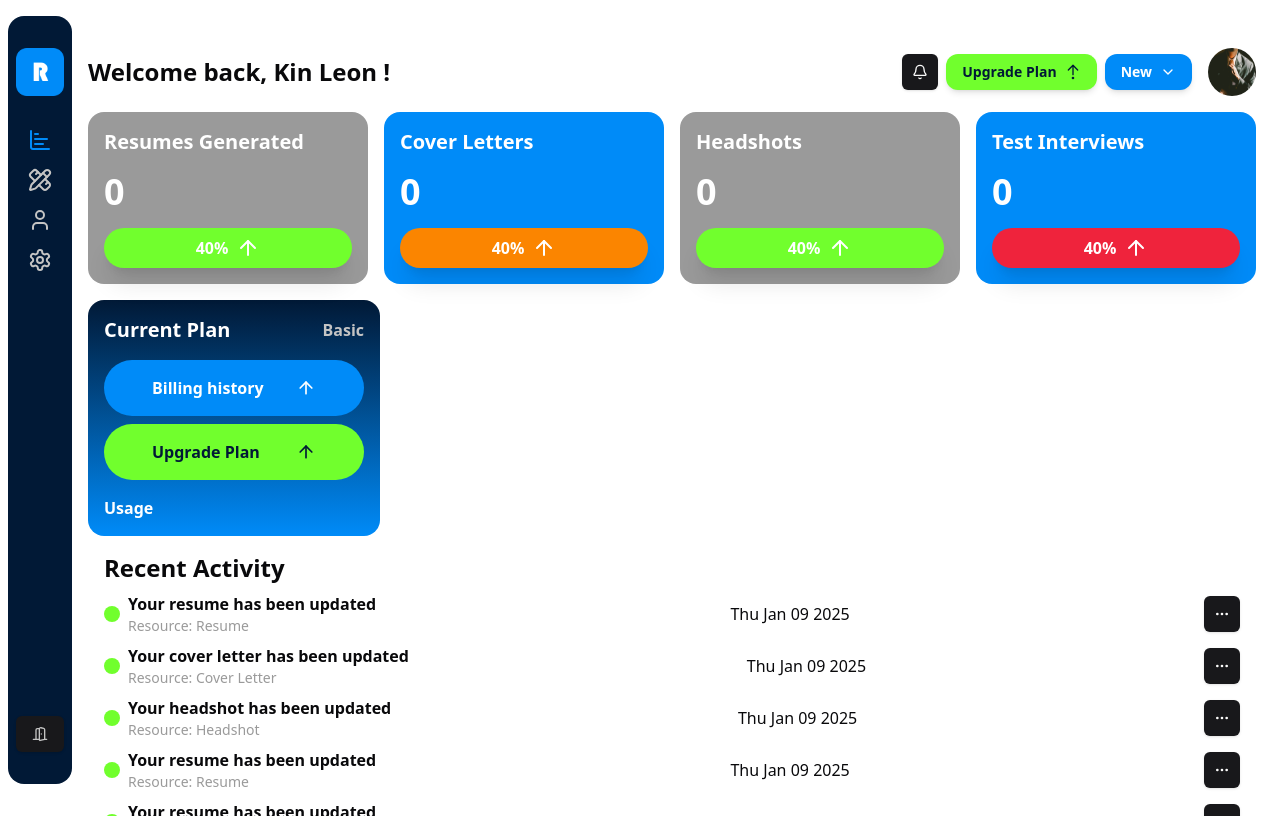
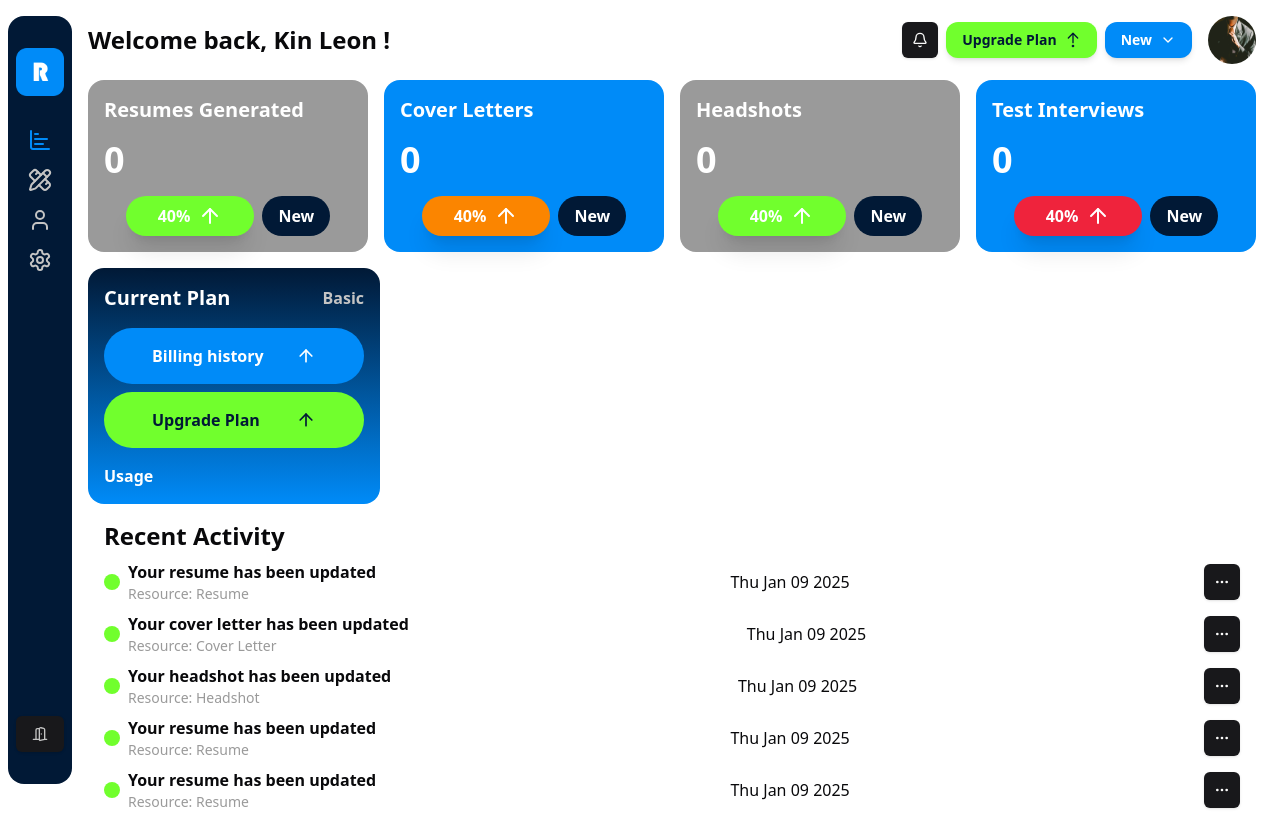
Before and after one commit to codewithkin/reuh, a Next.js app: page /dashboard in a window 1280 px wide. Built offline with nearby package versions, Linux system fonts and the light colour scheme.

Commit message:
Layout updates

```diff
--- a/src/app/dashboard/page.tsx
+++ b/src/app/dashboard/page.tsx
@@ -5,6 +5,7 @@ import RecentActivity from "@/components/dashboard/RecentActivity";
 import { Button } from "@/components/ui/button";
 import { ArrowUp, ArrowUpFromDotIcon } from "lucide-react";
 import { Metadata } from "next";
+import Link from "next/link";
 
 export const metadata: Metadata = {
   title: "Dashboard"
@@ -13,12 +14,12 @@ export const metadata: Metadata = {
 export default function Dashboard () {
 
   return (
-    <section className="py-4 overflow-y-scroll h-screen md:py-8 md:px-4 w-full">
+    <section className="py-4 overflow-y-scroll h-screen md:py-0 md:pb-8 md:px-4 w-full">
       {/* Top Bar */}
       <article className="flex flex-col w-full md:flex-row gap-2 md:justify-between md:items-center">
         <article className="flex gap-2 items-center">
           <img src="/images/design/suit.jpg" className="w-8 h-8 rounded-full flex md:hidden" alt="me" />
-          <h2 className="font-semibold text-xl md:text-2xl">Welcome back, Kin Leon !</h2>
+          <h2 className="font-semibold text-2xl">Welcome back, Kin Leon !</h2>
         </article>
 
         {/* Buttons and Avatar */}
@@ -45,7 +46,10 @@ export default function Dashboard () {
               0
             </h3>
 
-            <article className="hover:cursor-pointer transition duration-400 hover:bg-primaryDark flex shadow shadow-xl items-center gap-2 bg-secondaryLight px-8 py-2 rounded-full text-center justify-center items-center">40% <ArrowUp /></article>
+            <article className="flex gap-2 justify-center items-center">
+              <article className="hover:cursor-pointer transition duration-400 hover:bg-primaryDark flex shadow shadow-xl items-center gap-2 bg-secondaryLight px-8 py-2 rounded-full text-center justify-center items-center">40% <ArrowUp /></article>
+              <Link className="bg-primaryDark rounded-full text-white py-2 px-4" href="/">New</Link>
+            </article>
         </article>
 
         <article className="mx-8 md:mx-0 w-full even:bg-primaryLight rounded-2xl p-4 text-white font-semibold bg-dullDark flex flex-col gap-4">
@@ -55,7 +59,11 @@ export default function Dashboard () {
               0
             </h3>
 
-            <article className="hover:cursor-pointer transition duration-400 hover:bg-primaryDark flex shadow shadow-xl items-center gap-2 bg-tertiary px-8 py-2 rounded-full text-center justify-center items-center">40% <ArrowUp /></article>
+            <article className="flex gap-2 justify-center items-center">
+              <article className="hover:cursor-pointer transition duration-400 hover:bg-primaryDark flex shadow shadow-xl items-center gap-2 bg-tertiary px-8 py-2 rounded-full text-center justify-center items-center">40% <ArrowUp /></article>
+              <Link className="bg-primaryDark rounded-full text-white py-2 px-4" href="/">New</Link>
+
+            </article>
         </article>
 
         <article className="mx-8 md:mx-0 w-full even:bg-primaryLight rounded-2xl p-4 text-white font-semibold bg-dullDark flex flex-col gap-4">
@@ -65,7 +73,11 @@ export default function Dashboard () {
               0
             </h3>
 
-            <article className="hover:cursor-pointer transition duration-400 hover:bg-primaryDark flex shadow shadow-xl items-center gap-2 bg-secondaryLight px-8 py-2 rounded-full text-center justify-center items-center">40% <ArrowUp /></article>
+            <article className="flex gap-2 justify-center items-center">
+              <article className="hover:cursor-pointer transition duration-400 hover:bg-primaryDark flex shadow shadow-xl items-center gap-2 bg-secondaryLight px-8 py-2 rounded-full text-center justify-center items-center">40% <ArrowUp /></article>
+              <Link className="bg-primaryDark rounded-full text-white py-2 px-4" href="/">New</Link>
+
+            </article>
         </article>
         <article className="mx-8 md:mx-0 w-full even:bg-primaryLight rounded-2xl p-4 text-white font-semibold bg-dullDark flex flex-col gap-4">
             <h2 className="text-xl">Test Interviews</h2>
@@ -74,7 +86,10 @@ export default function Dashboard () {
               0
             </h3>
 
-            <article className="hover:cursor-pointer transition duration-400 hover:bg-primaryDark flex shadow shadow-xl items-center gap-2 bg-danger px-8 py-2 rounded-full text-center justify-center items-center">40% <ArrowUp /></article>
+            <article className="flex justify-center gap-2 items-center">
+              <article className="hover:cursor-pointer transition duration-400 hover:bg-primaryDark flex shadow shadow-xl items-center gap-2 bg-danger px-8 py-2 rounded-full text-center justify-center items-center">40% <ArrowUp /></article>
+              <Link className="bg-primaryDark rounded-full text-white py-2 px-4" href="/">New</Link>
+            </article>
         </article>
       </article>
 
```
